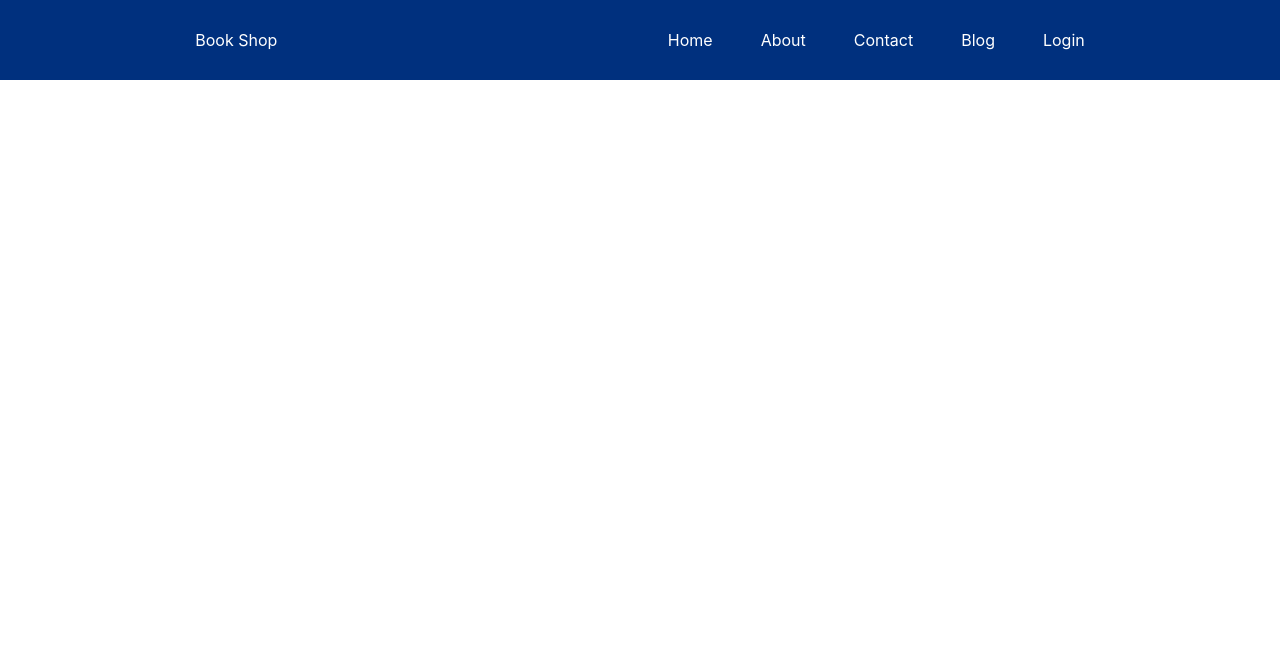
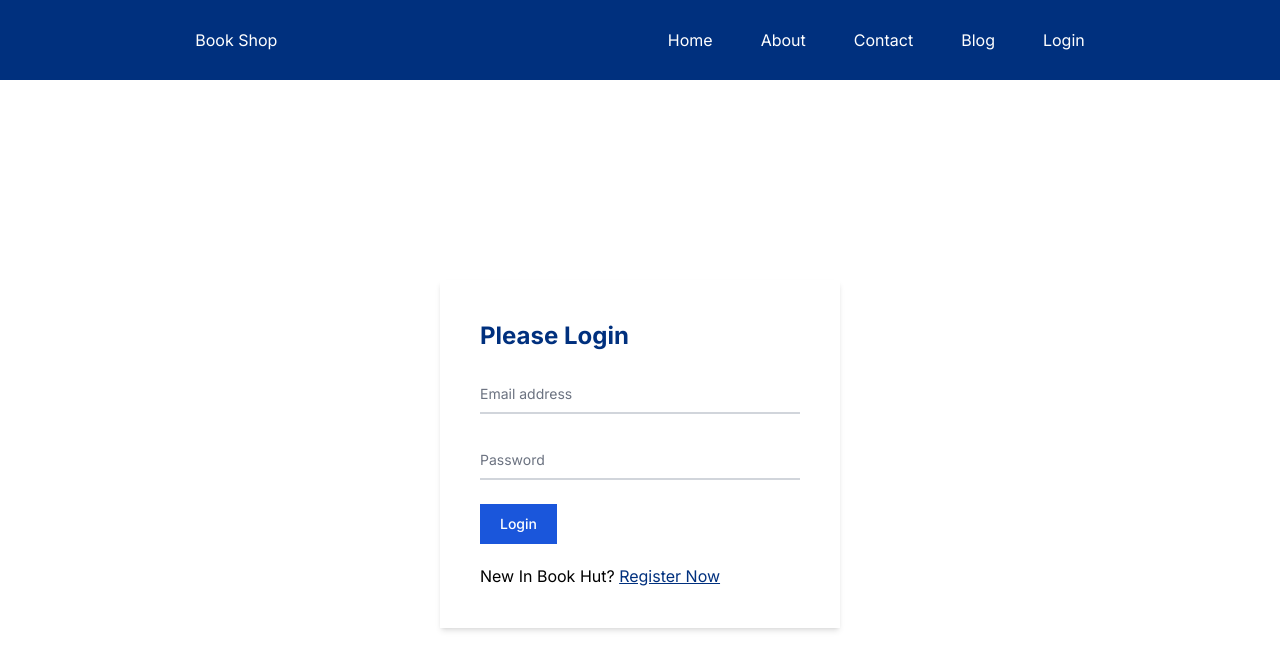
Before and after one commit to anupamapan9/book-hut-client, a React (Create React App) app: page /login in a window 1280 px wide. Shown: the top 670 px of the page. Built offline with nearby package versions, Linux system fonts and the light colour scheme.

Commit message:
login page added

```diff
--- a/public/index.html
+++ b/public/index.html
@@ -1,31 +1,27 @@
 <!DOCTYPE html>
 <html lang="en">
+
 <head>
   <meta charset="utf-8" />
   <link rel="icon" href="%PUBLIC_URL%/favicon.ico" />
   <meta name="viewport" content="width=device-width, initial-scale=1" />
   <meta name="theme-color" content="#000000" />
-    <meta
-      name="description"
-      content="Web site created using create-react-app"
-    />
+  <meta name="description" content="Web site created using create-react-app" />
   <link rel="apple-touch-icon" href="%PUBLIC_URL%/logo192.png" />
   <!--
       manifest.json provides metadata used when your web app is installed on a
       user's mobile device or desktop. See https://developers.google.com/web/fundamentals/web-app-manifest/
     -->
   <link rel="manifest" href="%PUBLIC_URL%/manifest.json" />
-    <!--
-      Notice the use of %PUBLIC_URL% in the tags above.
-      It will be replaced with the URL of the `public` folder during the build.
-      Only files inside the `public` folder can be referenced from the HTML.
+  <!-- google font  -->
+  <link rel="preconnect" href="https://fonts.googleapis.com">
+  <link rel="preconnect" href="https://fonts.gstatic.com" crossorigin>
+  <link href="https://fonts.googleapis.com/css2?family=Inter:wght@400;500;700;800;900&display=swap" rel="stylesheet">
 
-      Unlike "/favicon.ico" or "favicon.ico", "%PUBLIC_URL%/favicon.ico" will
-      work correctly both with client-side routing and a non-root public URL.
-      Learn how to configure a non-root public URL by running `npm run build`.
-    -->
+
   <title>React App</title>
 </head>
+
 <body>
   <noscript>You need to enable JavaScript to run this app.</noscript>
   <div id="root"></div>
@@ -40,4 +36,5 @@
       To create a production bundle, use `npm run build` or `yarn build`.
     -->
 </body>
+
 </html>
--- a/src/App.js
+++ b/src/App.js
@@ -1,8 +1,9 @@
 import logo from './logo.svg';
 import './App.css';
-import Header from './sheared/Header/Header';
+import Header from './Pages/Home/sheared/Header/Header';
 import { Route, Routes } from 'react-router-dom';
-import Home from './Home/Home/Home';
+import Home from './Pages/Home/Home/Home';
+import Login from './Pages/Login/Login';
 
 function App() {
   return (
@@ -13,6 +14,7 @@ function App() {
         <Route path='/' element={
           <Home></Home>
         }></Route>
+        <Route path='/login' element={<Login></Login>}></Route>
       </Routes>
     </div>
   );
--- a/src/Home/Slider/Slider.js
+++ b/src/Pages/Home/Slider/Slider.js
@@ -10,7 +10,6 @@ import "swiper/css/pagination";
 
 // import required modules
 import { Navigation, Pagination, Mousewheel, Keyboard } from "swiper";
-import { Link } from "react-router-dom";
 const Slider = () => {
     return (
         <>
--- a/src/sheared/Header/Header.css
+++ b/src/Pages/Home/sheared/Header/Header.css
@@ -6,7 +6,6 @@
     height: 10vh;
     background-color: rgb(0, 48, 126);
     z-index: 50000000000000;
-
 }
 
 .nav-brand {
--- a/src/sheared/Header/Header.js
+++ b/src/Pages/Home/sheared/Header/Header.js
@@ -14,7 +14,7 @@ const Header = () => {
             setToggleIcon('nav-toggler')
     }
     return (
-        <nav className='nav'>
+        <nav className='nav sticky top-0'>
             <Link to="/" className='nav_brand'>
                 Book Shop
             </Link>
@@ -23,7 +23,7 @@ const Header = () => {
                 <li className='nav-link'><Link to='#'>About</Link></li>
                 <li className='nav-link'><Link to='#'>Contact</Link></li>
                 <li className='nav-link'><Link to='#'>Blog</Link></li>
-                <li className='nav-link'><Link to='#'>Login</Link></li>
+                <li className='nav-link'><Link to='/login'>Login</Link></li>
             </ul>
             <div onClick={navToggler} className={toggleIcon}>
                 <div className='line1'></div>
--- /dev/null
+++ b/src/Pages/Login/Login.js
@@ -0,0 +1,29 @@
+import React from 'react';
+import { Link } from 'react-router-dom';
+
+const Login = () => {
+    return (
+        <div className='w-[300px] md:w-[400px] mx-auto my-[200px]'>
+
+
+            <form className='shadow-md p-10' autoComplete='off'>
+                <h1 className='mb-5 text-[#00307E] font-bold text-2xl'>Please Login</h1>
+                <div className="relative z-0 w-full mb-6 group">
+                    <input type="email" name="floating_email" className="block py-2.5 px-0 w-full text-sm text-gray-900 bg-transparent border-0 border-b-2 border-gray-300 appearance-none dark:text-white dark:border-gray-600 dark:focus:border-blue-500 focus:outline-none focus:ring-0 focus:border-blue-600 peer" placeholder=" " required />
+                    <label htmlFor="floating_email" className="peer-focus:font-medium absolute text-sm text-gray-500 dark:text-gray-400 duration-300 transform -translate-y-6 scale-75 top-3 -z-10 origin-[0] peer-focus:left-0 peer-focus:text-blue-600 peer-focus:dark:text-blue-500 peer-placeholder-shown:scale-100 peer-placeholder-shown:translate-y-0 peer-focus:scale-75 peer-focus:-translate-y-6">Email address</label>
+                </div>
+                <div className="relative z-0 w-full mb-6 group">
+                    <input type="password" name="floating_password" id="floating_password" className="block py-2.5 px-0 w-full text-sm text-gray-900 bg-transparent border-0 border-b-2 border-gray-300 appearance-none dark:text-white dark:border-gray-600 dark:focus:border-blue-500 focus:outline-none focus:ring-0 focus:border-blue-600 peer" placeholder=" " required />
+                    <label htmlFor="floating_password" className="peer-focus:font-medium absolute text-sm text-gray-500 dark:text-gray-400 duration-300 transform -translate-y-6 scale-75 top-3 -z-10 origin-[0] peer-focus:left-0 peer-focus:text-blue-600 peer-focus:dark:text-blue-500 peer-placeholder-shown:scale-100 peer-placeholder-shown:translate-y-0 peer-focus:scale-75 peer-focus:-translate-y-6">Password</label>
+                </div>
+
+                <button type="submit" className="text-white bg-blue-700 hover:bg-blue-800 focus:ring-4 focus:outline-none focus:ring-blue-300 font-medium text-sm w-full sm:w-auto px-5 py-2.5 text-center dark:bg-blue-600 dark:hover:bg-blue-700 dark:focus:ring-blue-800">Login</button>
+                <p className='mt-5'>New In Book Hut? <Link className='underline text-[#00307E]' to='#'>Register Now</Link></p>
+            </form>
+
+
+        </div>
+    );
+};
+
+export default Login;
--- /dev/null
+++ b/src/Pages/Register/Register.js
@@ -0,0 +1,11 @@
+import React from 'react';
+
+const Register = () => {
+    return (
+        <div>
+
+        </div>
+    );
+};
+
+export default Register;
--- a/src/firebase.init.js
+++ b/src/firebase.init.js
@@ -18,3 +18,7 @@ const firebaseConfig = {
 const app = initializeApp(firebaseConfig);
 const auth = getAuth(app)
 export default auth;
+
+
+// bookAuthor
+// EyEp98PqqKA4dTL9
--- a/src/index.css
+++ b/src/index.css
@@ -1,10 +1,5 @@
 body {
-  margin: 0;
-  font-family: -apple-system, BlinkMacSystemFont, 'Segoe UI', 'Roboto', 'Oxygen',
-    'Ubuntu', 'Cantarell', 'Fira Sans', 'Droid Sans', 'Helvetica Neue',
-    sans-serif;
-  -webkit-font-smoothing: antialiased;
-  -moz-osx-font-smoothing: grayscale;
+  font-family: 'Inter', sans-serif;
 }
 
 @tailwind base;
```
Also changed, not shown: src/Pages/Home/Home/Home.js (renamed from src/Home/Home/Home.js), 2 other files (tests, documents, lock files or other folders). Lines whose indentation alone changed are shown as unchanged.
